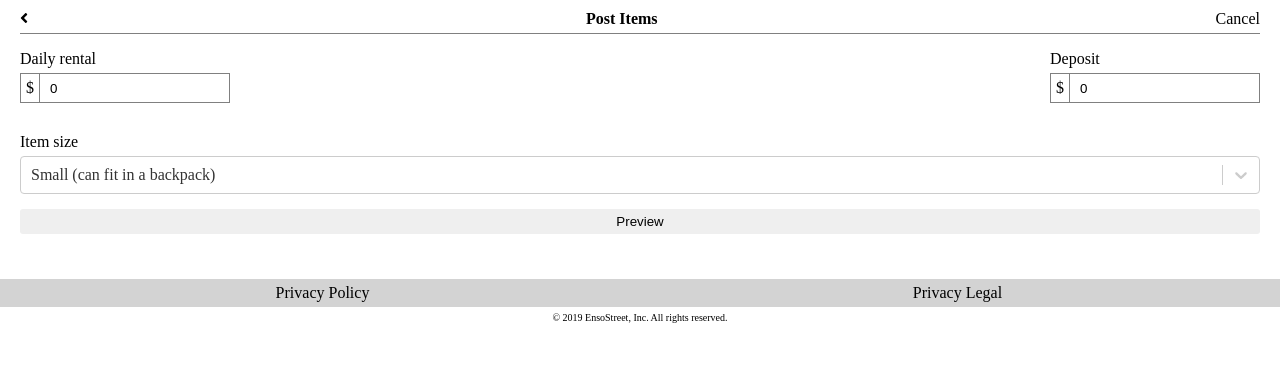
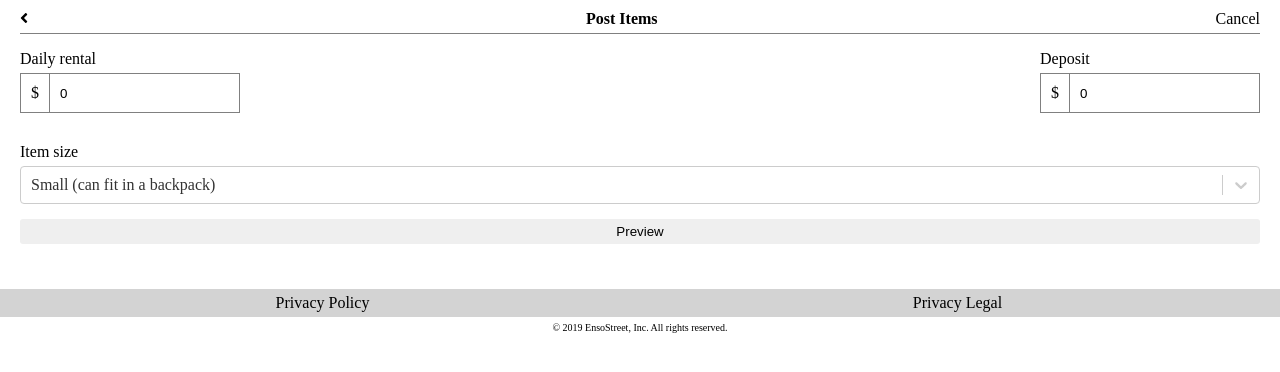
Before and after one commit to liquidMocha/enso-street, a React app: page /post-item/price-and-delivery in a window 1280 px wide. Shown: the top 372 px of the page. Built offline with nearby package versions, Linux system fonts and the light colour scheme.

Commit message:
Styling dollar input component better

```diff
--- a/src/styles/DollarInput.scss
+++ b/src/styles/DollarInput.scss
@@ -4,7 +4,7 @@
   flex-shrink: 1;
 
   span {
-    padding: 5px;
+    padding: 10px;
     border: 0.5px grey solid;
     border-right: none;
   }
--- a/src/styles/PriceAndDelivery.scss
+++ b/src/styles/PriceAndDelivery.scss
@@ -2,6 +2,6 @@
   display: flex;
   margin-bottom: 30px;
   > div {
-    max-width: 30%;
+    max-width: 40%;
   }
 }
```
